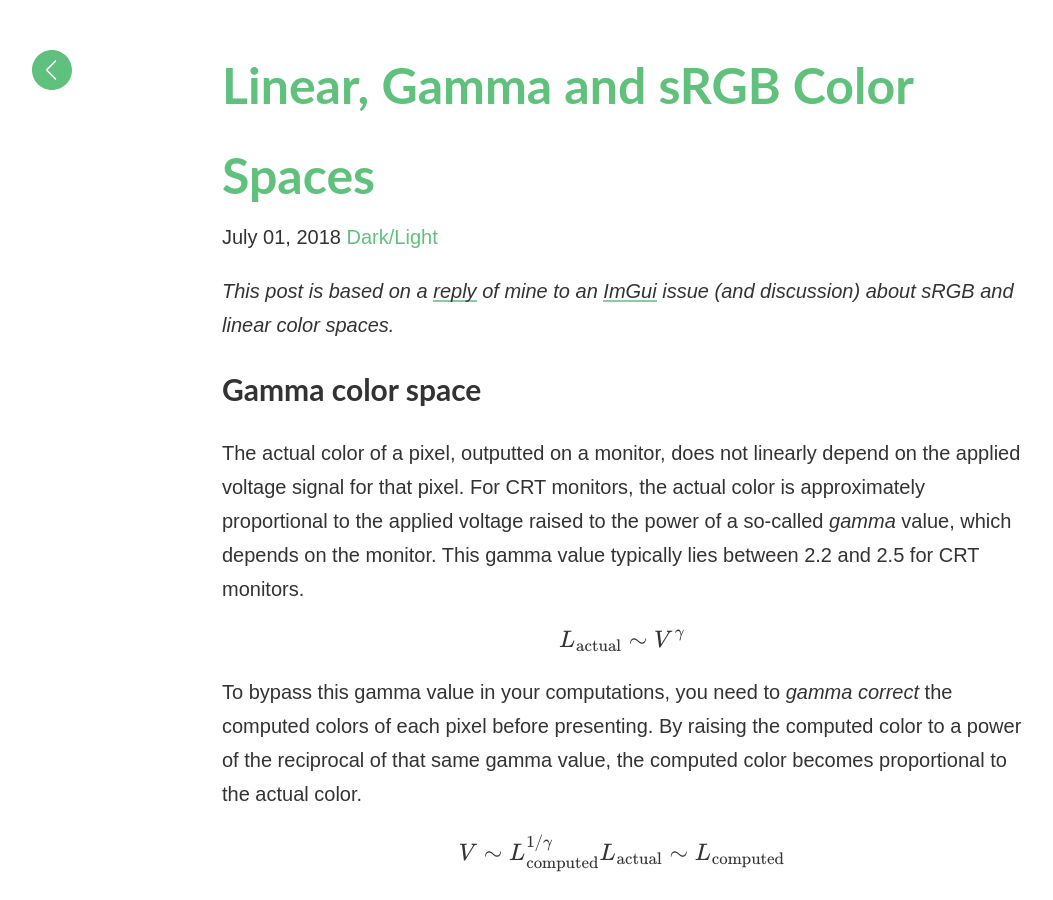
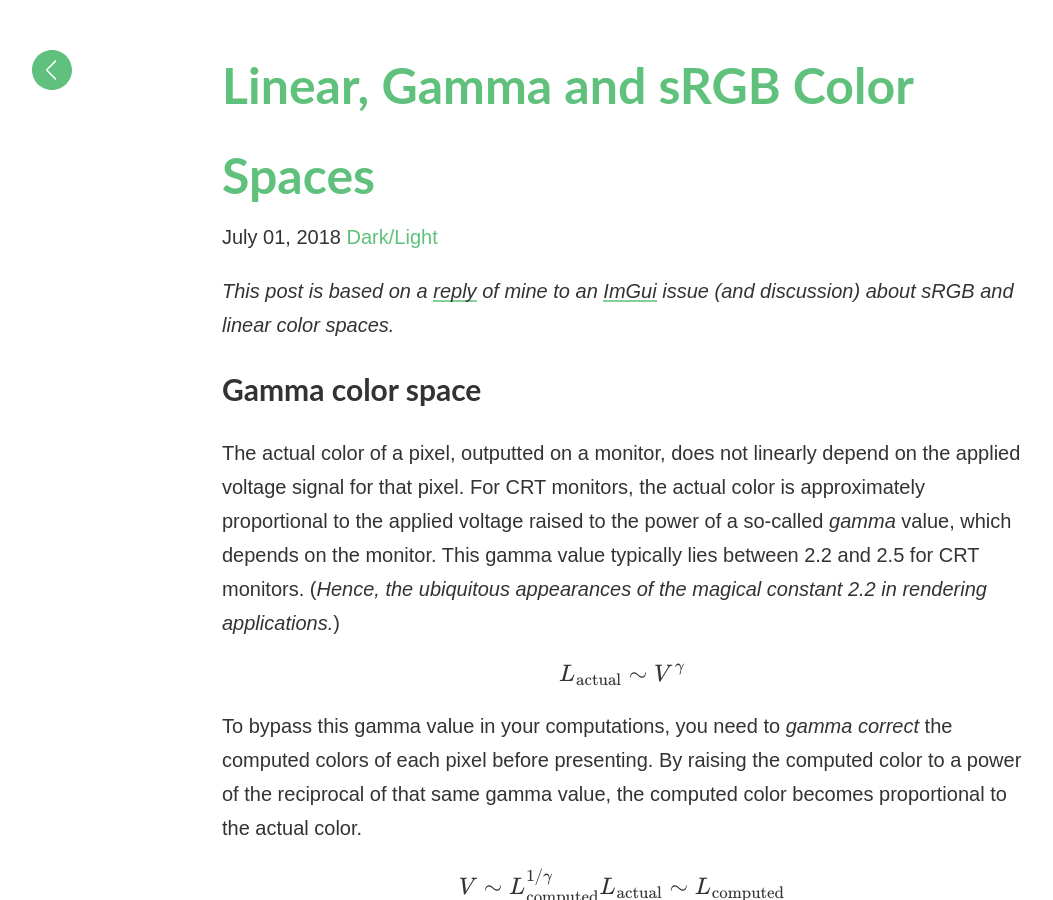
Before and after one commit to matt77hias/Blog, a Jekyll site: the page built from _posts/2018-07-01-linear-gamma-and-sRGB-color-spaces.md, in a window 1280 px wide and 900 px high. Shown: the whole window, without its empty margins (18-1071 px from the left). Built offline with Jekyll 4.4.1, drawn with Linux system fonts in a browser that asks for light colours; formulas are drawn with MathJax 3; comment, search, counter and statistics services are not loaded.

Commit message:
Update 2018-07-01-linear-gamma-and-sRGB-color-spaces.md

```diff
--- a/_posts/2018-07-01-linear-gamma-and-sRGB-color-spaces.md
+++ b/_posts/2018-07-01-linear-gamma-and-sRGB-color-spaces.md
@@ -9,7 +9,7 @@ categories: [color, perception]
 
 ## Gamma color space
 
-The actual color of a pixel, outputted on a monitor, does not linearly depend on the applied voltage signal for that pixel. For CRT monitors, the actual color is approximately proportional to the applied voltage raised to the power of a so-called *gamma* value, which depends on the monitor. This gamma value typically lies between 2.2 and 2.5 for CRT monitors.
+The actual color of a pixel, outputted on a monitor, does not linearly depend on the applied voltage signal for that pixel. For CRT monitors, the actual color is approximately proportional to the applied voltage raised to the power of a so-called *gamma* value, which depends on the monitor. This gamma value typically lies between 2.2 and 2.5 for CRT monitors. (*Hence, the ubiquitous appearances of the magical constant 2.2 in rendering applications.*)
 
 $$L_\mathrm{actual} \sim V^\gamma$$
 
```
